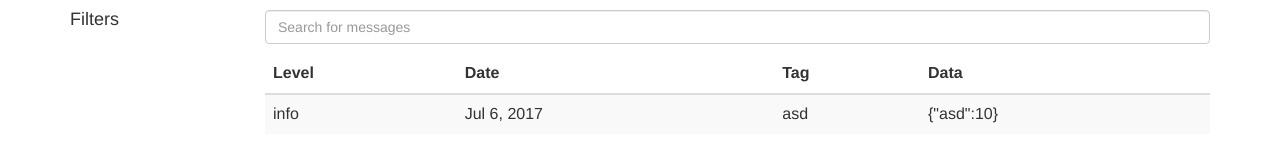
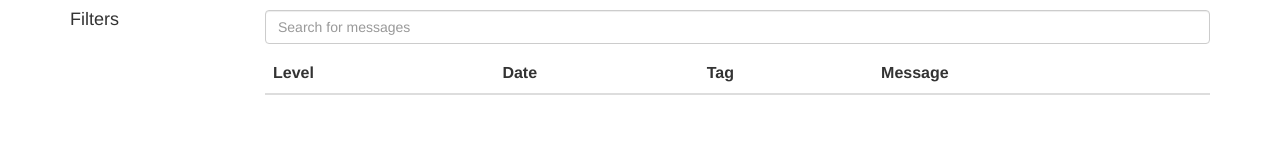
Before and after one commit to Klauswk/bbbetterLog, an Electron app: page app/public/index.html in a window 1280 px wide. Drawn offline with nearby package versions, Linux system fonts and the light colour scheme; no server answers.

Commit message:
Add missing dependency and correct message

```diff
--- a/app/public/index.html
+++ b/app/public/index.html
@@ -23,15 +23,15 @@
                             <th>Level</th>
                             <th>Date</th>
                             <th>Tag</th>
-                            <th>Data</th>
+                            <th>Message</th>
                         </tr>
                     </thead>
                     <tbody>
-                        <tr ng-repeat="message in app.messages| filter:{tag: app.filter}">
+                        <tr ng-repeat="message in app.messages| filter:{message: app.filter}">
                             <td>{{message.level}}</td>
                             <td>{{message.timestamp | date}}</td>
                             <td>{{message.tag}}</td>
-                            <td>{{message.data}}</td>
+                            <td>{{message.message}}</td>
                         </tr>
                     </tbody>
                 </table>
--- a/app/public/js/app.js
+++ b/app/public/js/app.js
@@ -2,13 +2,13 @@ angular.module("betterLog", []);
 
 angular.module("betterLog").controller("AppController", function ($scope) {
     var vm = this;
-    vm.messages = [{ "tag": "asd", "level": "info", data: { asd: 10 }, timestamp: new Date() }];
+    vm.messages = [];
 
     var fs = require('fs'),
         path = require('path');
 
     const readline = require('readline');
-    const file = '/home/dev/Projects/bbbetterLog/blabla.txt';
+    const file = '/mnt/bbb/log/development.log';
 
     fs.watchFile(file, (curr, prev) => {
         readNewData(file, curr.size, prev.size);
--- a/package.json
+++ b/package.json
@@ -13,5 +13,8 @@
     "bigbluebutton"
   ],
   "author": "Klaus Klein",
-  "license": "MIT"
+  "license": "MIT",
+  "devDependencies": {
+    "electron": "^1.6.11"
+  }
 }
```
